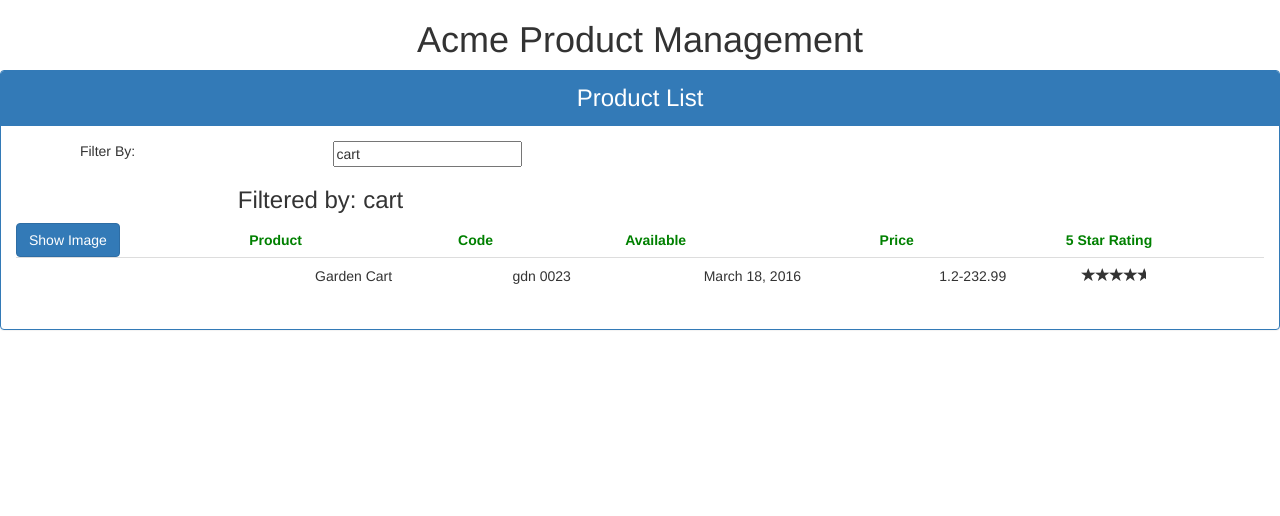
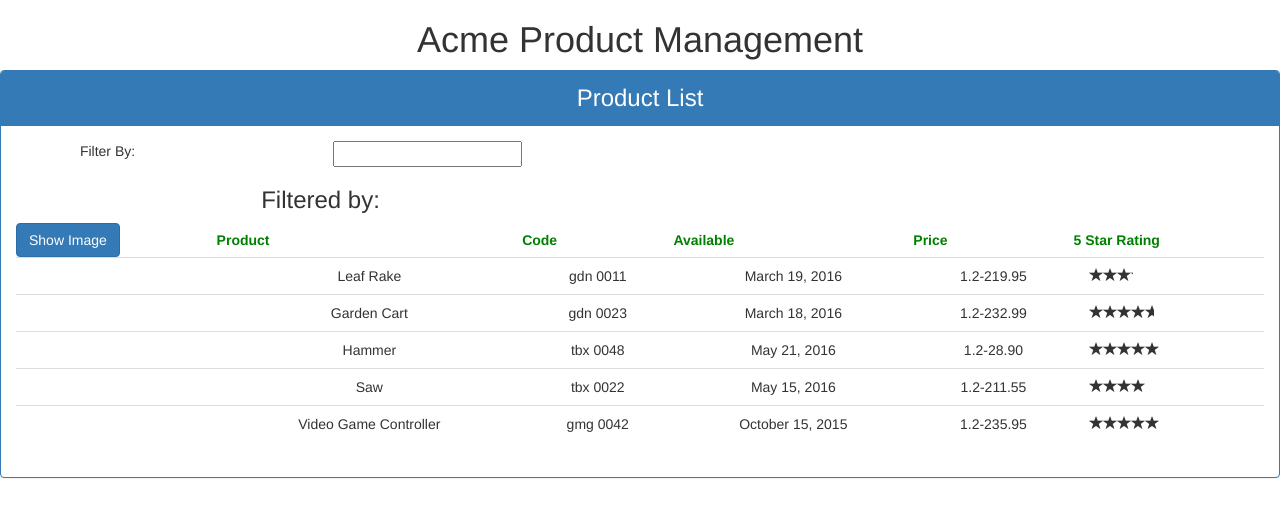
Before and after one commit to KunalOjha/APM, an Angular app: page / in a window 1280 px wide. Shown: the top 516 px of the page. Built offline with nearby package versions, Linux system fonts and the light colour scheme.

Commit message:
adding and injecting ProductsService to Products-List Component

```diff
--- a/src/app/app.component.ts
+++ b/src/app/app.component.ts
@@ -1,9 +1,11 @@
 import { Component } from '@angular/core';
+import { ProductService } from './products/product.service';
 
 @Component({
   selector: 'pm-root',
   templateUrl: './app.component.html',
-  styleUrls: ['./app.component.css']
+  styleUrls: ['./app.component.css'],
+  providers: [ProductService]
 })
 export class AppComponent {
   title = 'Acme Product Management';
--- /dev/null
+++ b/src/app/products/product.service.ts
@@ -0,0 +1,62 @@
+import { Injectable } from "@angular/core";
+import { IProducts } from "./products";
+
+
+@Injectable()
+export class ProductService {
+
+    getProducts() :IProducts[] {
+        return [
+            {
+                "productId": 1,
+                "productName": "Leaf Rake",
+                "productCode": "GDN-0011",
+                "releaseDate": "March 19, 2016",
+                "description": "Leaf rake with 48-inch wooden handle.",
+                "price": 19.95,
+                "starRating": 3,
+                "imageUrl": "http://openclipart.org/image/300px/svg_to_png/26215/Anonymous_Leaf_Rake.png"
+            },
+            {
+                "productId": 2,
+                "productName": "Garden Cart",
+                "productCode": "GDN-0023",
+                "releaseDate": "March 18, 2016",
+                "description": "15 gallon capacity rolling garden cart",
+                "price": 32.99,
+                "starRating": 4.2,
+                "imageUrl": "http://openclipart.org/image/300px/svg_to_png/58471/garden_cart.png"
+            },
+            {
+                "productId": 5,
+                "productName": "Hammer",
+                "productCode": "TBX-0048",
+                "releaseDate": "May 21, 2016",
+                "description": "Curved claw steel hammer",
+                "price": 8.9,
+                "starRating": 4.8,
+                "imageUrl": "http://openclipart.org/image/300px/svg_to_png/73/rejon_Hammer.png"
+            },
+            {
+                "productId": 8,
+                "productName": "Saw",
+                "productCode": "TBX-0022",
+                "releaseDate": "May 15, 2016",
+                "description": "15-inch steel blade hand saw",
+                "price": 11.55,
+                "starRating": 3.7,
+                "imageUrl": "http://openclipart.org/image/300px/svg_to_png/27070/egore911_saw.png"
+            },
+            {
+                "productId": 10,
+                "productName": "Video Game Controller",
+                "productCode": "GMG-0042",
+                "releaseDate": "October 15, 2015",
+                "description": "Standard two-button video game controller",
+                "price": 35.95,
+                "starRating": 4.6,
+                "imageUrl": "http://openclipart.org/image/300px/svg_to_png/120337/xbox-controller_01.png"
+            }
+        ];
+    }
+}
--- a/src/app/products/products-list.component.ts
+++ b/src/app/products/products-list.component.ts
@@ -1,5 +1,6 @@
- import {Component, OnInit} from '@angular/core';
- import {IProducts} from './products';
+import {Component, OnInit} from '@angular/core';
+import {IProducts} from './products';
+import { ProductService } from './product.service';
 
  @Component({
     selector: 'pm-products',
@@ -12,6 +13,7 @@
      imageWidth: number = 50;
      imageMargin: number = 2;
      showImage: boolean = false;
+     products: IProducts[];
 
      //change the listFilter property into a getter and setter like so:
      //https://stackoverflow.com/questions/45167199/why-are-underscores-added-to-fields-of-a-typescript-class-in-angular4
@@ -29,63 +31,8 @@
 
     filteredProducts : IProducts [];
 
-    constructor() {
-        this.filteredProducts = this.products;
-        this.listFilter = 'cart';
+    constructor(private _productService : ProductService) {
     }
-
-     products: IProducts[] = [
-        {
-            "productId": 1,
-            "productName": "Leaf Rake",
-            "productCode": "GDN-0011",
-            "releaseDate": "March 19, 2016",
-            "description": "Leaf rake with 48-inch wooden handle.",
-            "price": 19.95,
-            "starRating": 3,
-            "imageUrl": "http://openclipart.org/image/300px/svg_to_png/26215/Anonymous_Leaf_Rake.png"
-        },
-        {
-            "productId": 2,
-            "productName": "Garden Cart",
-            "productCode": "GDN-0023",
-            "releaseDate": "March 18, 2016",
-            "description": "15 gallon capacity rolling garden cart",
-            "price": 32.99,
-            "starRating": 4.2,
-            "imageUrl": "http://openclipart.org/image/300px/svg_to_png/58471/garden_cart.png"
-        },
-        {
-            "productId": 5,
-            "productName": "Hammer",
-            "productCode": "TBX-0048",
-            "releaseDate": "May 21, 2016",
-            "description": "Curved claw steel hammer",
-            "price": 8.9,
-            "starRating": 4.8,
-            "imageUrl": "http://openclipart.org/image/300px/svg_to_png/73/rejon_Hammer.png"
-        },
-        {
-            "productId": 8,
-            "productName": "Saw",
-            "productCode": "TBX-0022",
-            "releaseDate": "May 15, 2016",
-            "description": "15-inch steel blade hand saw",
-            "price": 11.55,
-            "starRating": 3.7,
-            "imageUrl": "http://openclipart.org/image/300px/svg_to_png/27070/egore911_saw.png"
-        },
-        {
-            "productId": 10,
-            "productName": "Video Game Controller",
-            "productCode": "GMG-0042",
-            "releaseDate": "October 15, 2015",
-            "description": "Standard two-button video game controller",
-            "price": 35.95,
-            "starRating": 4.6,
-            "imageUrl": "http://openclipart.org/image/300px/svg_to_png/120337/xbox-controller_01.png"
-        }
-    ];
 
     performFilter(filterBy: string) :IProducts[] {
         filterBy = filterBy.toLocaleLowerCase();
@@ -102,6 +49,9 @@
 
     ngOnInit(): void {
         console.log('onInit was called');
+        //assigns list of products to local variable (products) from the ProductsService
+        this.products = this._productService.getProducts();
+        this.filteredProducts = this.products;
     };
 
     onRatingClicked(message:string): void {
```
